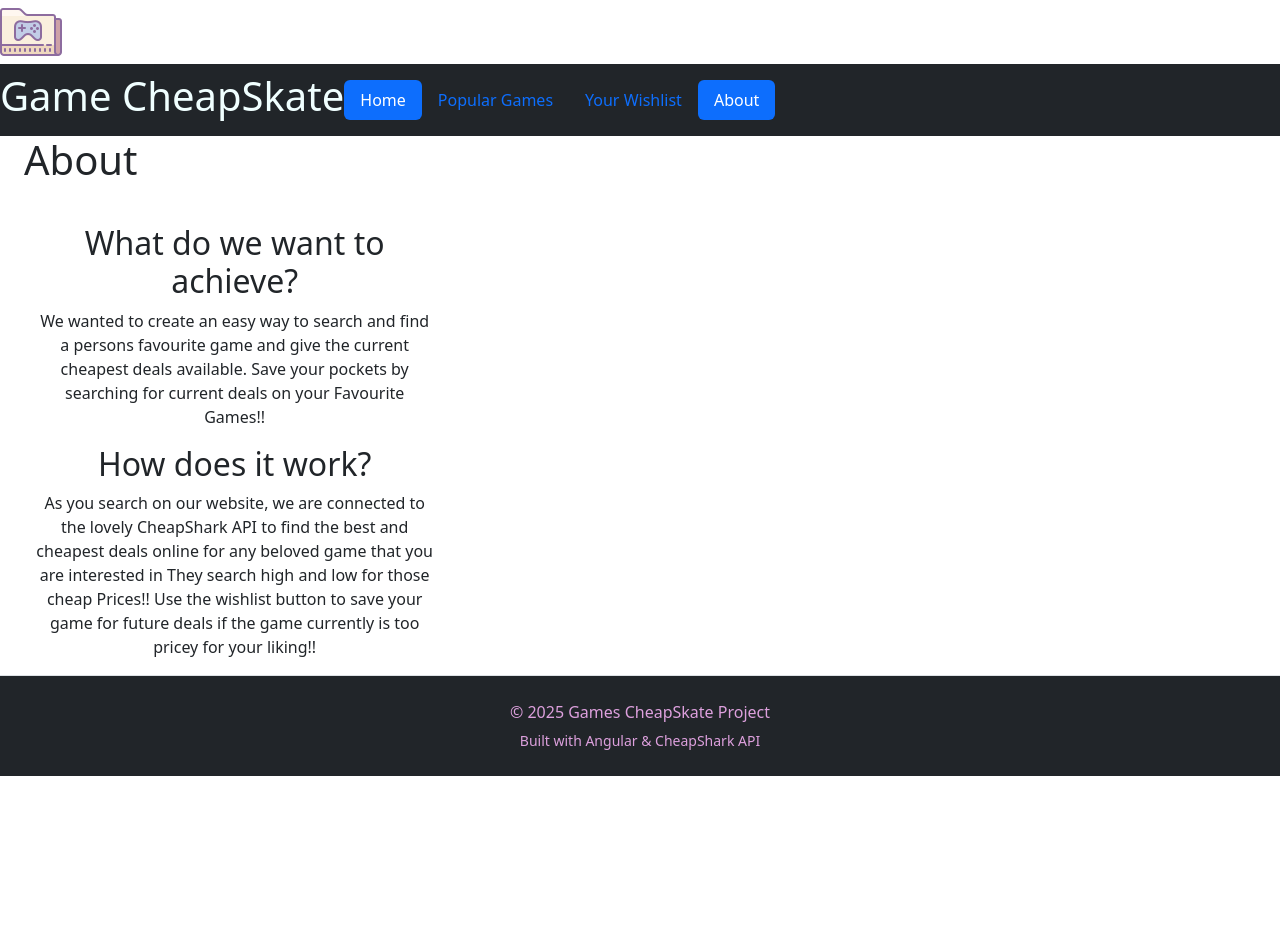
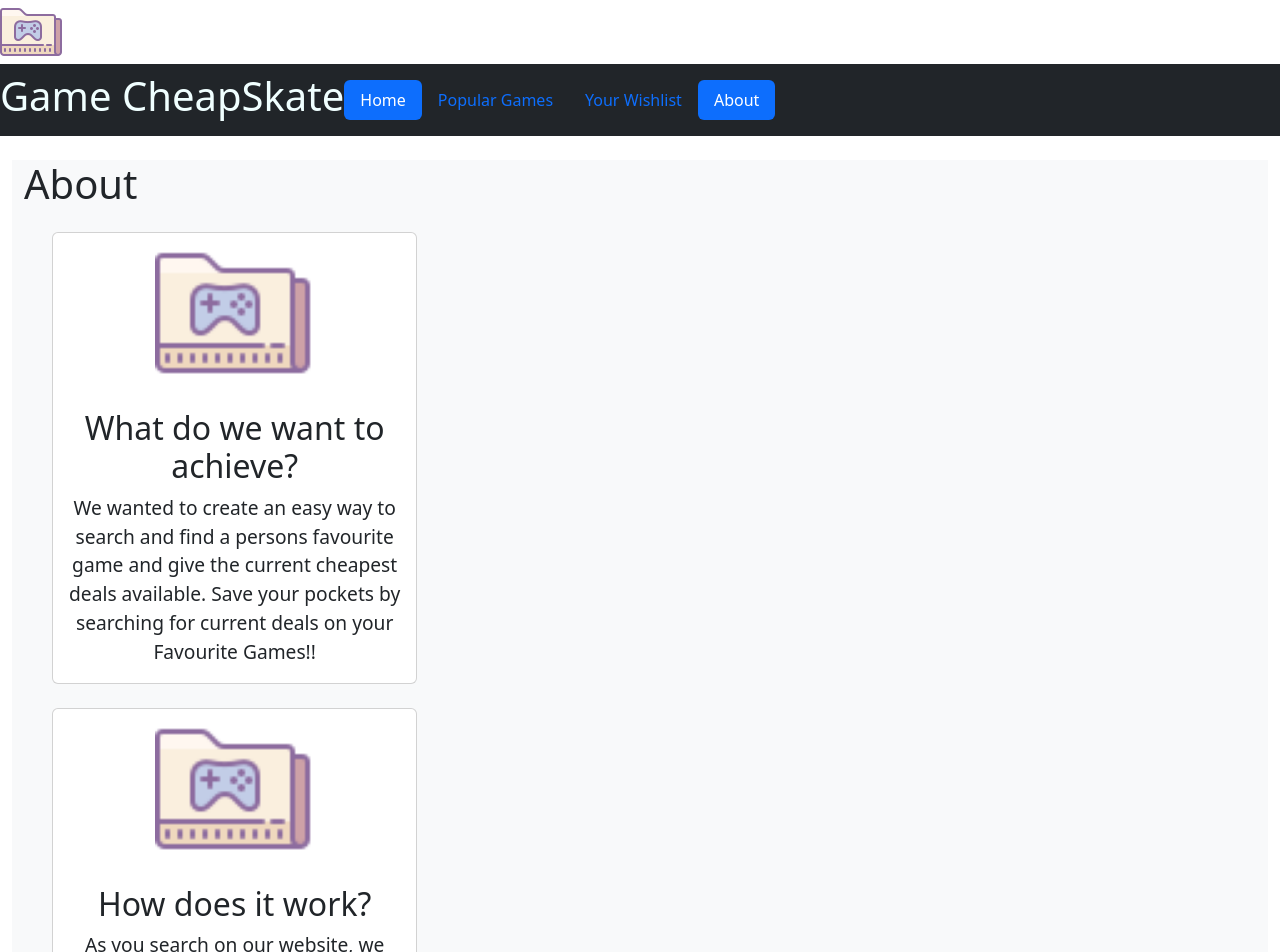
Before and after one commit to LeyzaS00222062/gamedeals-project, an Angular app: page /about in a window 1280 px wide. Shown: the top 952 px of the page. Before the commit the page ends 800 px from the top, so only its background shows below. Built offline with nearby package versions, Linux system fonts and the light colour scheme.

Commit message:
clean up css and html

```diff
--- a/src/app/components/game-about/game-about.component.css
+++ b/src/app/components/game-about/game-about.component.css
@@ -0,0 +1,7 @@
+p {
+    font-size: 1.2rem;
+    line-height: 1.5;
+    margin: 0.5rem 0;
+    align-content: center;
+    align-self: center;
+}
--- a/src/app/components/game-about/game-about.component.html
+++ b/src/app/components/game-about/game-about.component.html
@@ -1,22 +1,33 @@
-<div class="container-fluid">
+<br>
+<div class="container-fluid bg-light">
     <h1>About</h1>
     <div class="container-fluid text text-center">
-        <div class="row g-2">
-            <div class="col-4">
-                <div class="p-3"></div>
-                <h2>What do we want to achieve?</h2>
-<p>We wanted to create an easy way to search and find a persons favourite
+        <div class="row g-2 text-center">
+            <div class="col-4 text-center">
+                <div class="p-3 text-center">
+                    <div class="card text-center">
+                        <img src="icons8-games-folder-64.png" class="card-img-top" alt="Game Image" style="width: 10em; height: 10em; align-self: center;">
+                        <div class="card-body">
+                <h2 style="align-self: center;" class="card-title">What do we want to achieve?</h2>
+<p class="card-text">We wanted to create an easy way to search and find a persons favourite
 game and give the current cheapest deals available.
 Save your pockets by searching for current deals on your Favourite Games!!</p>
-
-<h2>How does it work?</h2>
-<p>As you search on our website, we are connected to the lovely CheapShark API
+                        </div>
+                    </div>
+                    <br>
+                    <div class="card text-center">
+                        <img src="icons8-games-folder-64.png" class="card-img-top" alt="Game Image" style="width: 10em; height: 10em; align-self: center;">
+                        <div class="card-body">
+<h2 class="card-title">How does it work?</h2>
+<p class="card-text">As you search on our website, we are connected to the lovely CheapShark API
 to find the best and cheapest deals online for any beloved game that you are interested in
 They search high and low for those cheap Prices!!
 Use the wishlist button to save your game for future deals if the
 game currently is too pricey for your liking!!</p>
+                        </div>
+                    </div>
+                </div>
             </div>
-
         </div>
     </div>
 </div>
--- a/src/app/components/game-search/game-search.component.html
+++ b/src/app/components/game-search/game-search.component.html
@@ -1,8 +1,8 @@
 <div class="container-fluid">
   <h2>Search your Deals!</h2>
     <div class="container-fluid">
-      <input  [(ngModel)]="query" type="text" placeholder="Search games..." />
-      <button (click)="search()" type="submit" class="btn btn-primary">Search for Deals</button>
+      <input  [(ngModel)]="query" type="text" placeholder="Search games..." style="padding-right: 5em ; margin-right: 2em;"/>
+      <button (click)="search()" type="submit" class="btn btn-primary bg-info btn-info">Search for Deals</button>
     </div>
 <div *ngIf="games.length > 0">
   <div *ngFor="let game of games" class="game-card">
```
